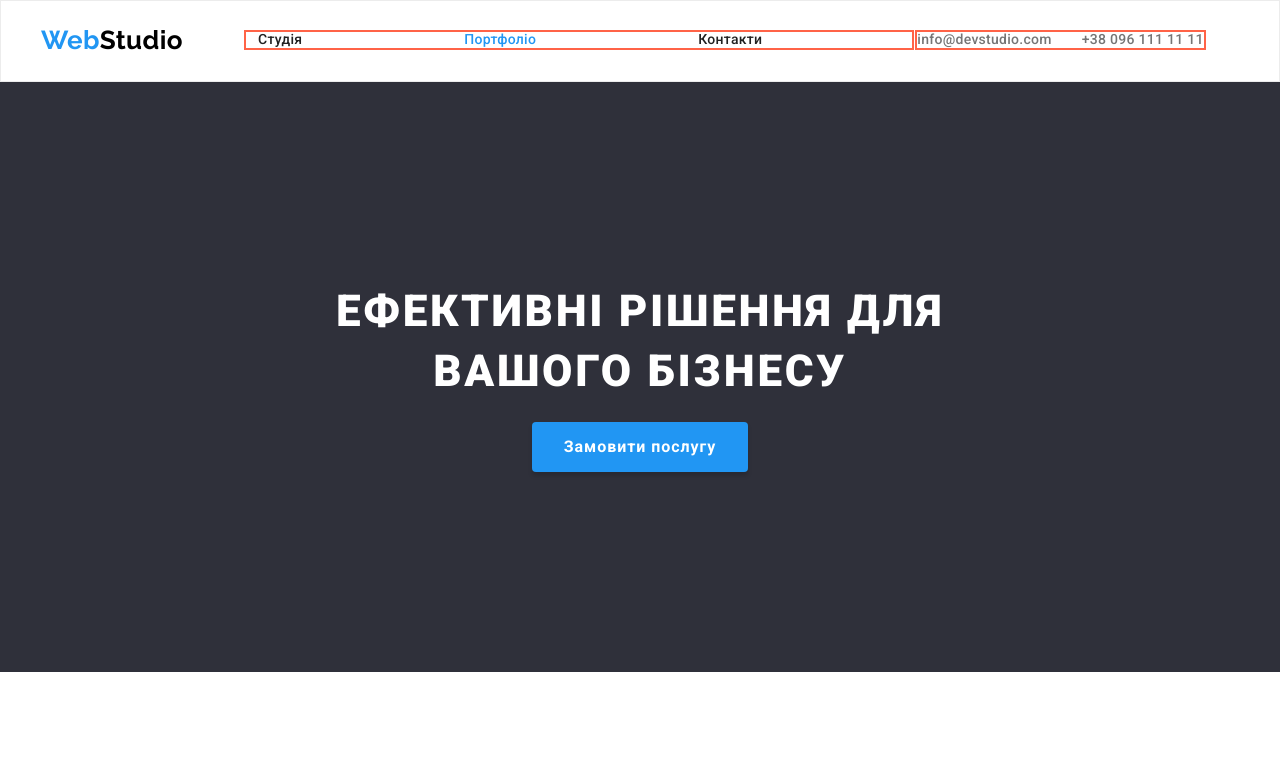
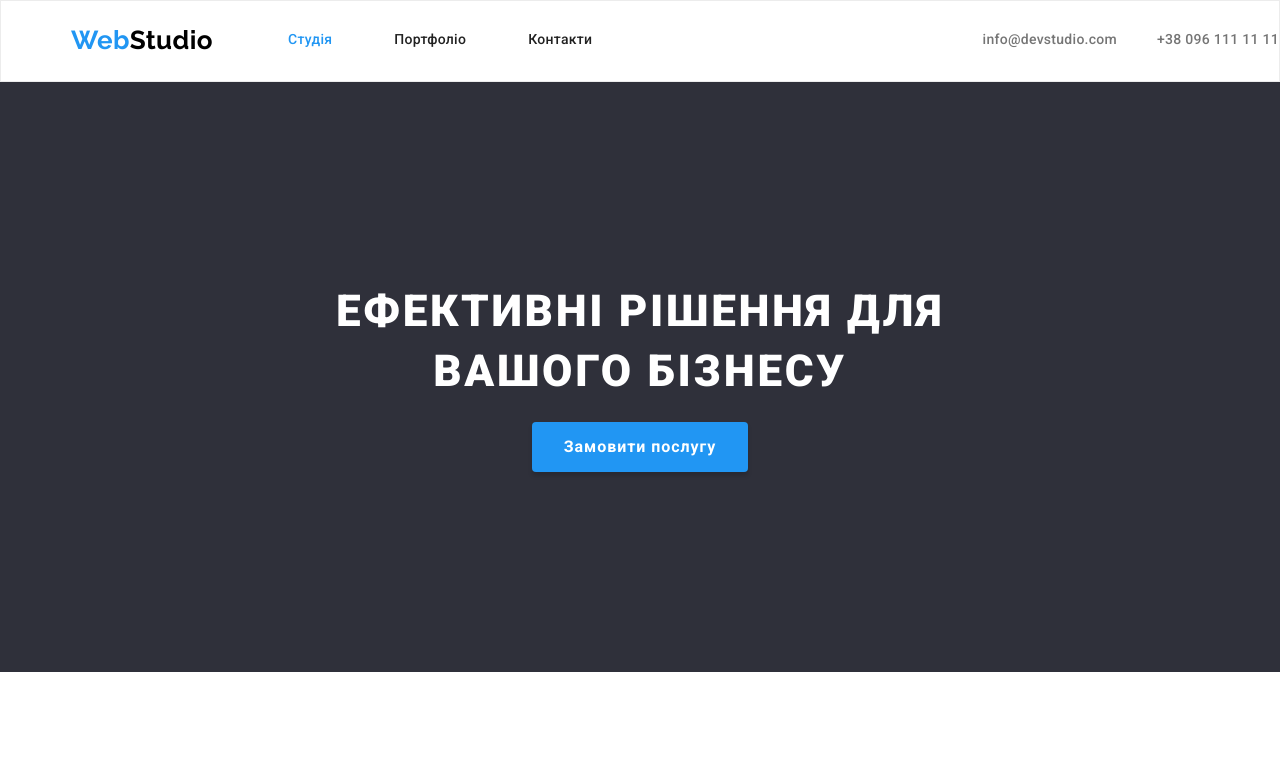
Before and after one commit to VaninArtemOleksandrovich/goit-markup-hw-03, a plain HTML site: page index.html in a window 1280 px wide. Shown: the top 762 px of the page. Drawn offline with nearby package versions, Linux system fonts and the light colour scheme.

Commit message:
I hope its finish

```diff
--- a/css/styles.css
+++ b/css/styles.css
@@ -20,7 +20,7 @@ body {
 }
 *,
 *::after,
-*::before{
+*::before {
   box-sizing: border-box;
 }
 
@@ -30,6 +30,7 @@ body {
 
   margin: 0 auto;
 }
+
 .list {
   list-style: none;
   padding: 0;
@@ -52,7 +53,7 @@ p {
 
 .main-nav {
   display: flex;
- margin-right: 5px;
+  margin-right: 15px;
 }
 
 .visually-hidden {
@@ -67,12 +68,11 @@ p {
   clip: rect(0 0 0 0);
   overflow: hidden;
 }
-.header-logo{
+.header-logo {
   margin-right: 63px;
 }
 
 .header {
-
   padding-top: 24px;
   padding-bottom: 25px;
   border: 1px solid #ececec;
@@ -99,34 +99,32 @@ p {
   letter-spacing: 0.02em;
 }
 .main-nav {
-  align-items:center;
+  align-items: center;
 }
-.just-cont{
+.just-cont {
   display: flex;
   align-items: center;
-
+  margin-left: 30px;
 }
 .nav-list {
   display: flex;
   box-sizing: border-box;
   padding-right: 0px;
   padding-left: 0px;
-
-  outline: 2px solid tomato;
 }
 
 .contacts-header-list {
   display: flex;
-  outline: 2px solid tomato;
+  margin-left: auto;
 }
 .nav-item {
   margin-right: 0;
   margin-left: 12px;
-  margin-right: 150px;
+  margin-right: 50px;
 }
 
 .contact-time:not(:last-child) {
-  margin-right: 30px;
+  margin-right: 40px;
 }
 
 .hover-color:hover,
@@ -215,7 +213,6 @@ button {
 }
 .advantages {
   padding-top: 94px;
-
 }
 .adv-list {
   display: flex;
@@ -234,7 +231,7 @@ button {
   margin-top: 50px;
   margin-right: 30px;
 }
-.section{
+.section {
   padding-top: 94px;
   padding-bottom: 94px;
 }
@@ -244,7 +241,6 @@ button {
 
   padding-top: 94px;
   padding-bottom: 94px;
-
 }
 .directions {
 }
@@ -278,10 +274,8 @@ button {
 }
 .team-img {
   display: block;
-
 }
-project-time
-.team-item {
+project-time .team-item {
   box-shadow: 0px 1px 3px rgba(0, 0, 0, 0.12), 0px 1px 1px rgba(0, 0, 0, 0.14),
     0px 2px 1px rgba(0, 0, 0, 0.2);
   border-radius: 0px 0px 4px 4px;
@@ -320,6 +314,9 @@ project-time
 }
 
 /* Сторінка Портфоліо */
+
+
+
 .filter-baton {
   background-color: var(--grey-bcg);
 
@@ -345,7 +342,6 @@ project-time
 }
 
 .filter-item {
-
 }
 
 .item-image {
@@ -372,20 +368,17 @@ project-time
   letter-spacing: 0.06em;
 }
 .project-time {
-
- width: calc((100% - 60px)/ 3);
+  width: calc((100% - 60px) / 3);
   margin: 20px 10px;
   border: 1px solid #eeeeee;
 }
 
-.description :nth-child(3n + 1)
-{
+.description :nth-child(3n + 1) {
   padding-bottom: 20px;
-
 }
 
 .project-list {
-   display:flex ;
+  display: flex;
   flex-wrap: wrap;
 }
 .project-description {
--- a/index.html
+++ b/index.html
@@ -26,10 +26,10 @@
         <a class="logo link header-logo" href="./index.html" aria-label="Посилання на домашню сторінку"><span class="current">Web</span>Studio</a>
         <ul class="nav-list list">
           <li class="nav-item">
-            <a class="nav-link hover-color link" href="./index.html" aria-label="Посилання на сторінку'Студія'">Студія</a>
+            <a class="nav-link hover-color current link" href="./index.html" aria-label="Посилання на сторінку'Студія'">Студія</a>
           </li>
           <li class="nav-item" >
-            <a class="nav-link hover-color current link" href="./portfolio.html" aria-label="Посилання на сторінку'Портфоліо'">Портфоліо</a>
+            <a class="nav-link hover-color  link" href="./portfolio.html" aria-label="Посилання на сторінку'Портфоліо'">Портфоліо</a>
           </li>
           <li class="nav-item">
             <a class="nav-link hover-color link" href="" aria-label="Посилання на сторінку з контактами">Контакти</a>
```
Also changed, not shown: portfolio.html (+1 -1 lines). Lines whose indentation alone changed are shown as unchanged.
